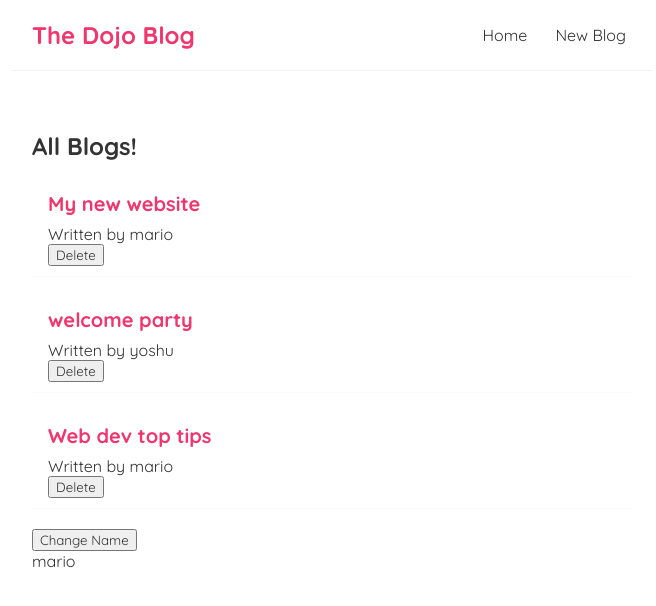
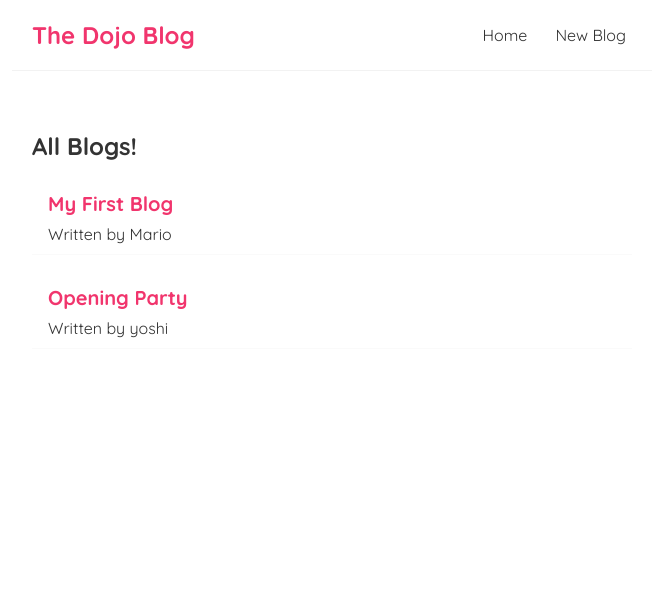
Before and after one commit to muhtasim24/ReactTutorial, a React (Create React App) app in the folder dojo-blog/: page / in a window 1280 px wide. Shown: the top 606 px of the page, without its empty margins (308-964 px from the left). Built offline with nearby package versions, Linux system fonts and the light colour scheme; data requests are answered from the project's data file.

Commit message:
fetching data with useEffect and conditional templating

```diff
--- /dev/null
+++ b/dojo-blog/data/db.json
@@ -0,0 +1,16 @@
+{
+    "blogs" : [
+        {
+            "title": "My First Blog",
+            "body" : "Why we do use it?",
+            "author": "Mario",
+            "id" : 1
+        },
+        {
+            "title": "Opening Party",
+            "body" : "Why we do use it?",
+            "author": "yoshi",
+            "id" : 2
+        }
+    ]
+}
--- a/dojo-blog/src/BlogList.js
+++ b/dojo-blog/src/BlogList.js
@@ -1,6 +1,6 @@
 
 
-const BlogList = ({blogs, title , handleDelete}) => {
+const BlogList = ({blogs, title}) => {
     // const blogs  = props.blogs;
     // const title = props.title;
     // destructure the props instead in the argument
@@ -13,7 +13,6 @@
                 <div className='blog-preview' key={ blog.id }>
                     <h2> { blog.title } </h2>
                     <p> Written by { blog.author } </p>
-                    <button onClick = { () => handleDelete(blog.id) } > Delete</button>
                 </div>
             ))}
         </div>
--- a/dojo-blog/src/Home.js
+++ b/dojo-blog/src/Home.js
@@ -4,29 +4,25 @@
 
 function Home () {
 
-    const [blogs, setBlogs] = useState([
-        { title: 'My new website', body: 'li', author: 'mario', id: 1},
-        { title: 'welcome party', body: 'li', author: 'yoshu', id: 2},
-        { title: 'Web dev top tips', body: 'li', author: 'mario', id: 3},
-    ]);
+    const [blogs, setBlogs] = useState(null);
 
     const [name, setName] = useState('mario');
 
-    const handleDelete = (id) => {
-        const newBlogs = blogs.filter( (blog) => blog.id !== id);
-        setBlogs(newBlogs);
-    }
-
     useEffect( () => {
-        console.log('use effect ran');
-        console.log(blogs);
-    }, [ name ]);
+        fetch('http://localhost:8000/blogs')
+            .then(res => {
+                return res.json();
+            })
+            .then(data => {
+                console.log(data);
+                setBlogs(data);
+            });
+    }, []);
 
     return (
         <div className="home">
-            <BlogList blogs = { blogs } title = "All Blogs!" handleDelete = {handleDelete}/>
-            <button onClick={ () => setName('luigi')}>Change Name</button>
-            <p> { name } </p>
+            {blogs && <BlogList blogs = { blogs } title = "All Blogs!"/>}
+
         </div>
     );
 }
```
